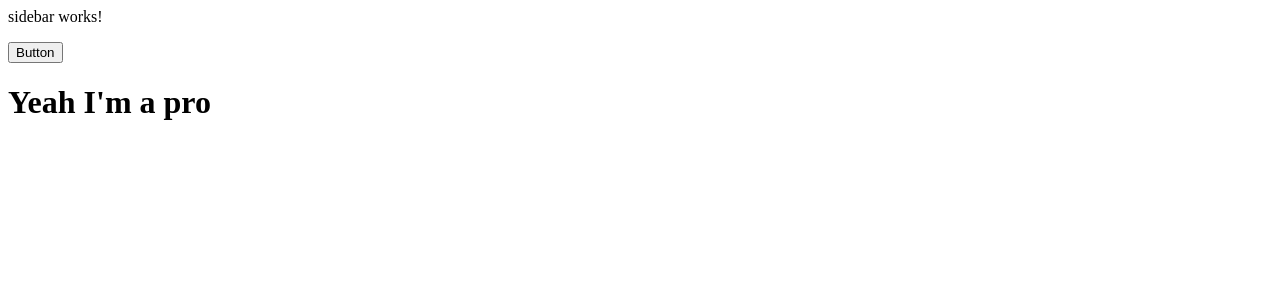
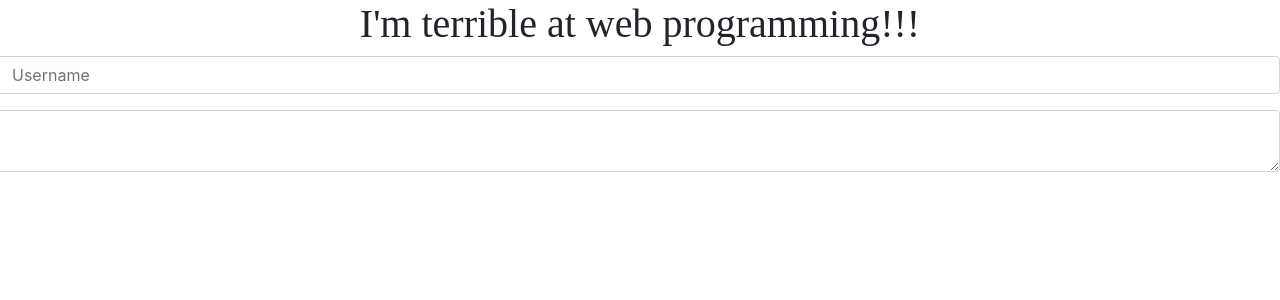
Before and after one commit to Sunlyst/angular-ideabox, an Angular app: page / in a window 1280 px wide. Shown: the top 300 px of the page. Built offline with nearby package versions, Linux system fonts and the light colour scheme.

Commit message:
4 files modified, 3 deleted

```diff
--- a/angular.json
+++ b/angular.json
@@ -23,6 +23,7 @@
               "src/assets"
             ],
             "styles": [
+              "node_modules/bootstrap/dist/css/bootstrap.min.css",
               "src/styles.css"
             ],
             "scripts": []
--- a/src/app/app.component.css
+++ b/src/app/app.component.css
@@ -1,3 +1,6 @@
-p {
-  font-family: Lato;
+
+h1{
+  font-family: cursive;
+  text-align: center;
+
 }
--- a/src/app/app.component.html
+++ b/src/app/app.component.html
@@ -1,2 +1,15 @@
-<app-sidebar>
-</app-sidebar>
+<h1>
+  I'm terrible at web programming!!!
+</h1>
+
+<div class="input-group mb-3">
+  <div class="input-group-prepend">
+  </div>
+  <input type="text" class="form-control" placeholder="Username" aria-label="Username" aria-describedby="basic-addon1">
+</div>
+
+<div class="input-group">
+  <div class="input-group-prepend">
+  </div>
+  <textarea class="form-control" aria-label="With textarea"></textarea>
+</div>
--- a/src/app/app.module.ts
+++ b/src/app/app.module.ts
@@ -3,11 +3,10 @@ import { BrowserModule } from '@angular/platform-browser';
 import { FormsModule } from '@angular/forms';
 
 import { AppComponent } from './app.component';
-import { SidebarComponent } from './sidebar/sidebar.component';
 
 @NgModule({
   imports:      [ BrowserModule, FormsModule ],
-  declarations: [ AppComponent, SidebarComponent ],
+  declarations: [ AppComponent ],
   bootstrap:    [ AppComponent ]
 })
 export class AppModule { }
--- a/src/app/sidebar/sidebar.component.html
+++ /dev/null
@@ -1,11 +0,0 @@
-<p>
-sidebar works!
-</p>
-
-<button>
-  Button
-</button>
-
-<h1>
-  Yeah I'm a pro
-</h1>
--- a/src/app/sidebar/sidebar.component.ts
+++ /dev/null
@@ -1,15 +0,0 @@
-import { Component, OnInit } from '@angular/core';
-
-@Component({
-  selector: 'app-sidebar',
-  templateUrl: './sidebar.component.html',
-  styleUrls: ['./sidebar.component.css']
-})
-export class SidebarComponent implements OnInit {
-
-  constructor() { }
-
-  ngOnInit() {
-  }
-
-}
```
Also changed, not shown: src/app/sidebar/sidebar.component.css (deleted).
